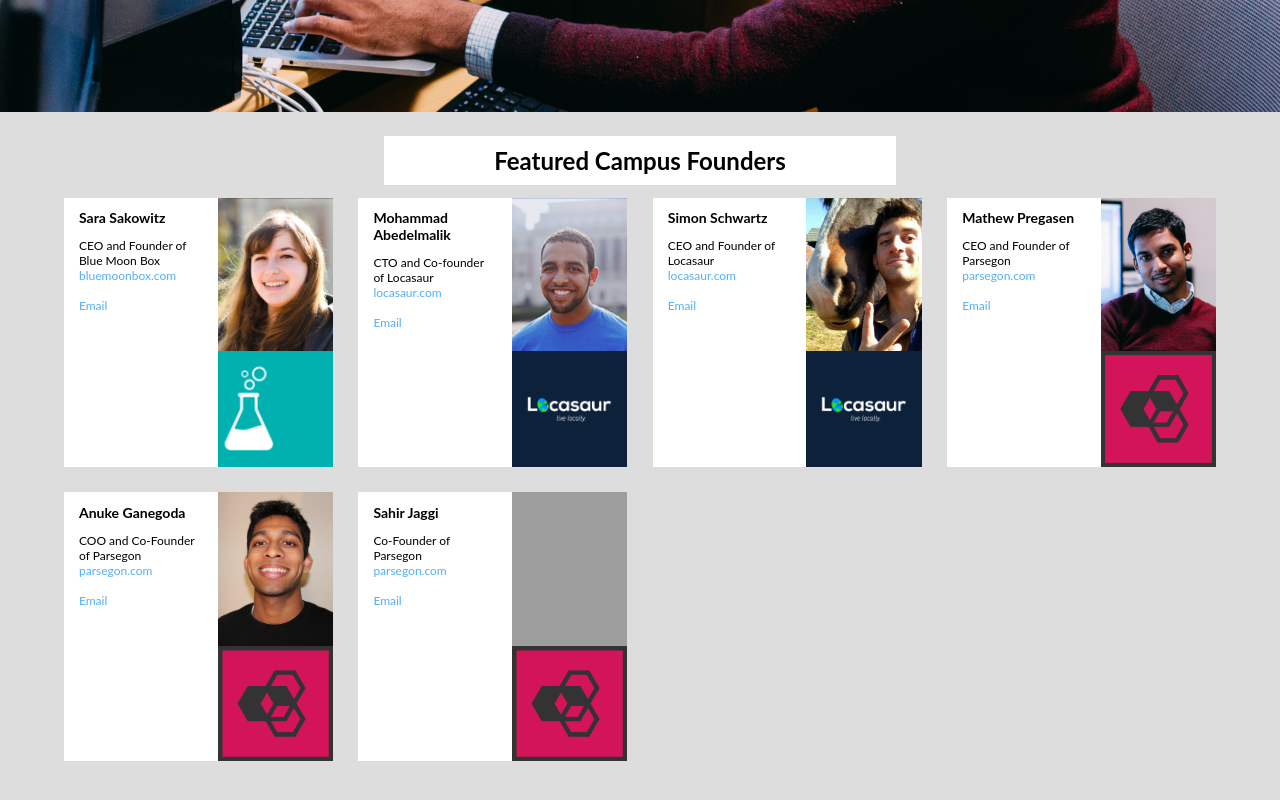
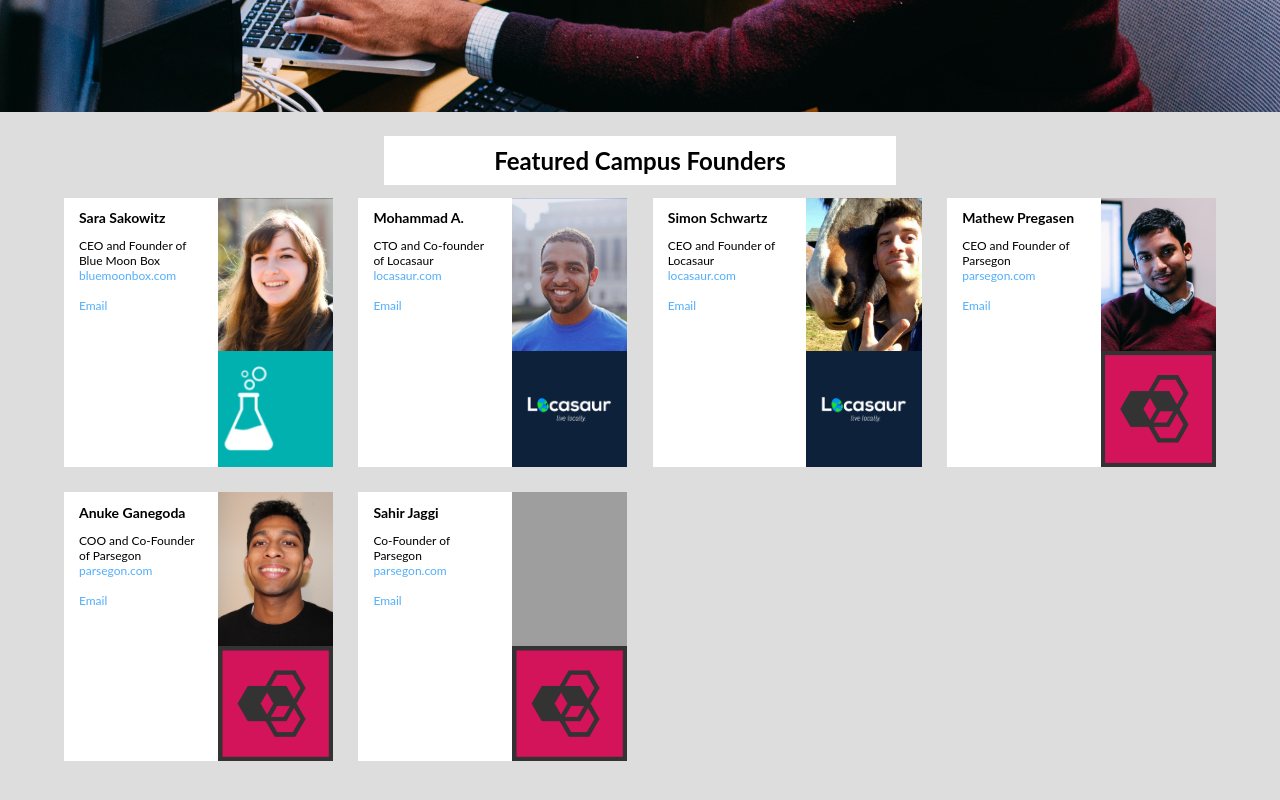
Before and after one commit to soyouwanttostartastartup/soyouwanttostartastartup, a plain HTML site: page founders.html in a window 1280 px wide. Shown: the part 1432-2232 px from the top of the page. Drawn offline with Linux system fonts and the light colour scheme; grey boxes are pictures that could not be loaded.

Commit message:
adding a

```diff
--- a/founders.html
+++ b/founders.html
@@ -159,7 +159,7 @@ CORE = new Vue({
       },
       {
         "url" : "images/momo.png",
-        "name" : "Mohammad Abedelmalik",
+        "name" : "Mohammad A.",
         "description" : "CTO and Co-founder of Locasaur",
         "available" : ["College"],
         "inaction" : true,
```
